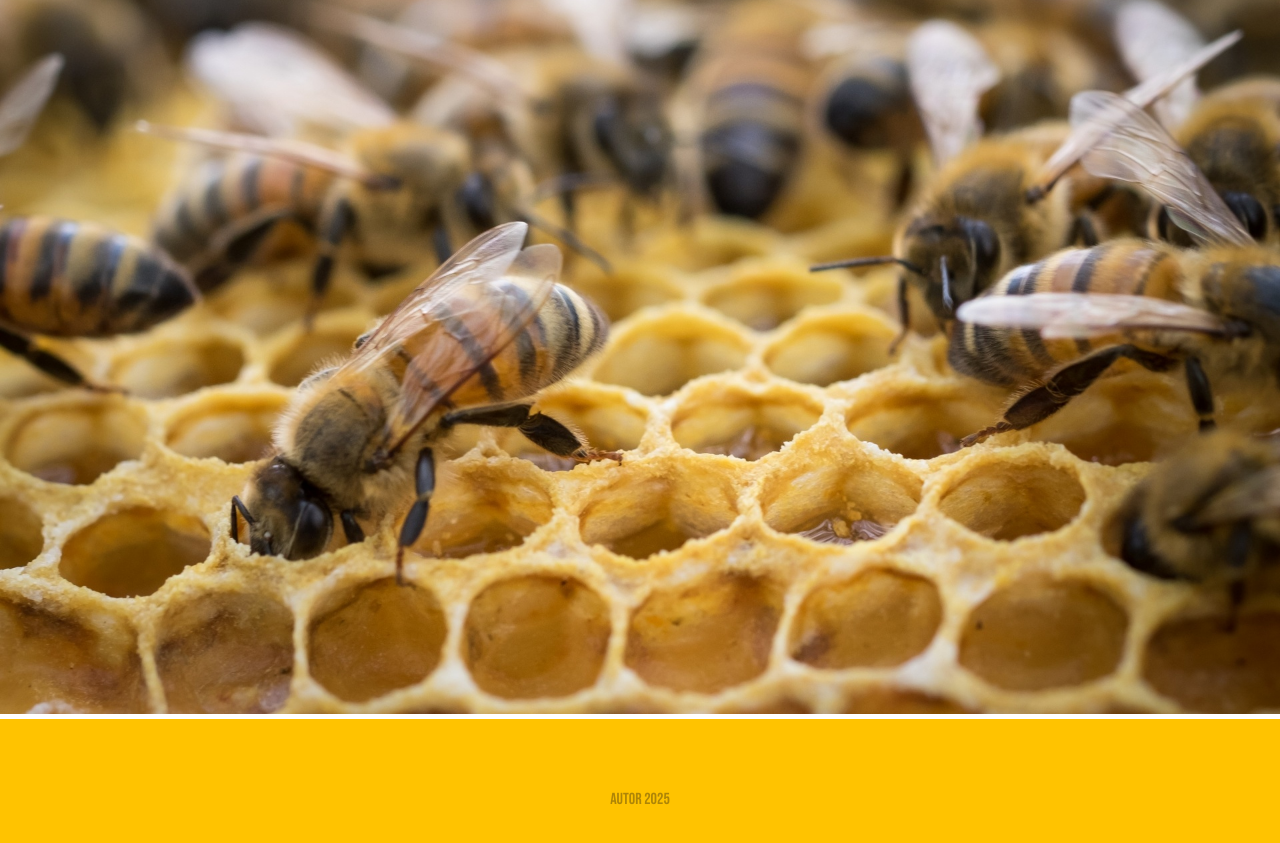
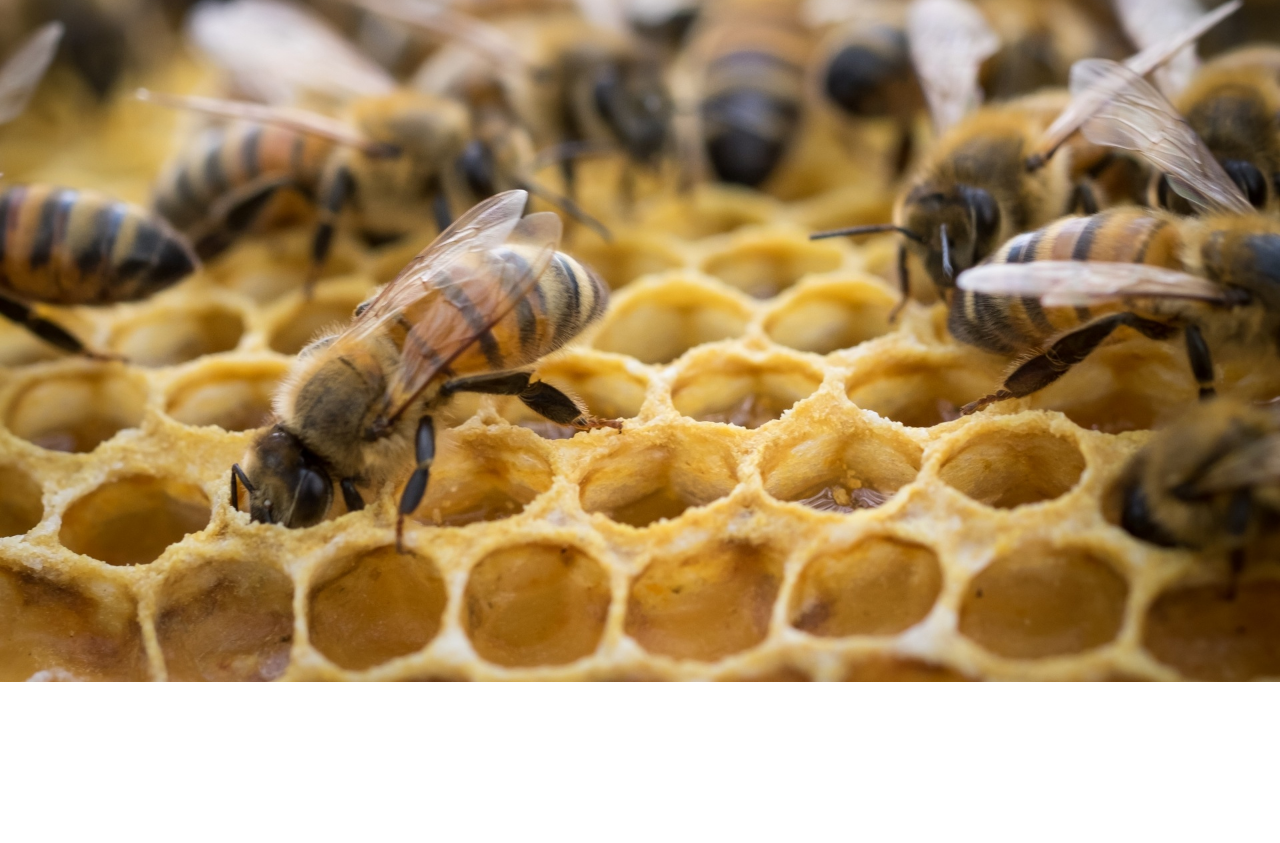
Before and after one commit to joel-furrer/bee-website, a React (Vite) app: page /home in a window 1280 px wide. Shown: the part 283-1126 px from the top of the page. After the commit the page ends 970 px from the top, so only its background shows below. Built offline with nearby package versions, Linux system fonts and the light colour scheme.

Commit message:
removed footer

```diff
--- a/src/App.css
+++ b/src/App.css
@@ -2,14 +2,10 @@
     display: flex;
     flex-direction: column;
     min-height: 100vh;
-    padding-top: 20vh;
+    padding-top: 16vh;
 }
 
 .main__main {
     flex: 1;
     overflow-y: auto;
 }
-
-footer {
-    flex-shrink: 0;
-}
--- a/src/App.tsx
+++ b/src/App.tsx
@@ -3,7 +3,6 @@ import { BrowserRouter as Router, Routes, Route, Navigate } from "react-router-d
 import "./App.css"
 import "./styles/Variables.css"
 import Header from "./components/header/Header"
-import Footer from "./components/footer/Footer.tsx"
 import Home from "./pages/home/Home.tsx"
 import Wiki from "./pages/wiki/Wiki"
 import Honey from "./pages/honey/Honey.tsx"
@@ -27,7 +26,6 @@ function App() {
                         </Routes>
                     </Router>
                 </main>
-                <Footer/>
             </div>
         </>
     )
--- a/src/components/footer/Footer.css
+++ /dev/null
@@ -1,13 +0,0 @@
-.footer__footer {
-    height: 20vh;
-    width: 100%;
-    background: var(--amber);
-    display: flex;
-    justify-content: center;
-    align-items: center;
-}
-
-.footer__footer {
-    color: var(--toddy);
-    font-size: var(--subtitle-medium);
-}
--- a/src/components/footer/Footer.tsx
+++ /dev/null
@@ -1,15 +0,0 @@
-import "./Footer.css"
-
-function Footer() {
-    return (
-        <footer
-            className="footer__footer"
-        >
-            <p
-                className="footer__subtitle"
-            >Autor 2025</p>
-        </footer>
-    )
-}
-
-export default Footer;
--- a/src/pages/home/Home.css
+++ b/src/pages/home/Home.css
@@ -1,4 +1,8 @@
+.container__home {
+    min-height: 100%;
+}
+
 .home__wallpaper {
     width: 100%;
-    height: auto;
+    height: 100%;
 }
--- a/src/pages/home/Home.tsx
+++ b/src/pages/home/Home.tsx
@@ -3,13 +3,13 @@ import "./Home.css"
 
 function Home() {
     return (
-        <>
+        <div className="container__home" >
             <img
                 className="home__wallpaper"
                 src={wallpaper}
                 alt="wallpaper"
             />
-        </>
+        </div>
     )
 }
 
```
